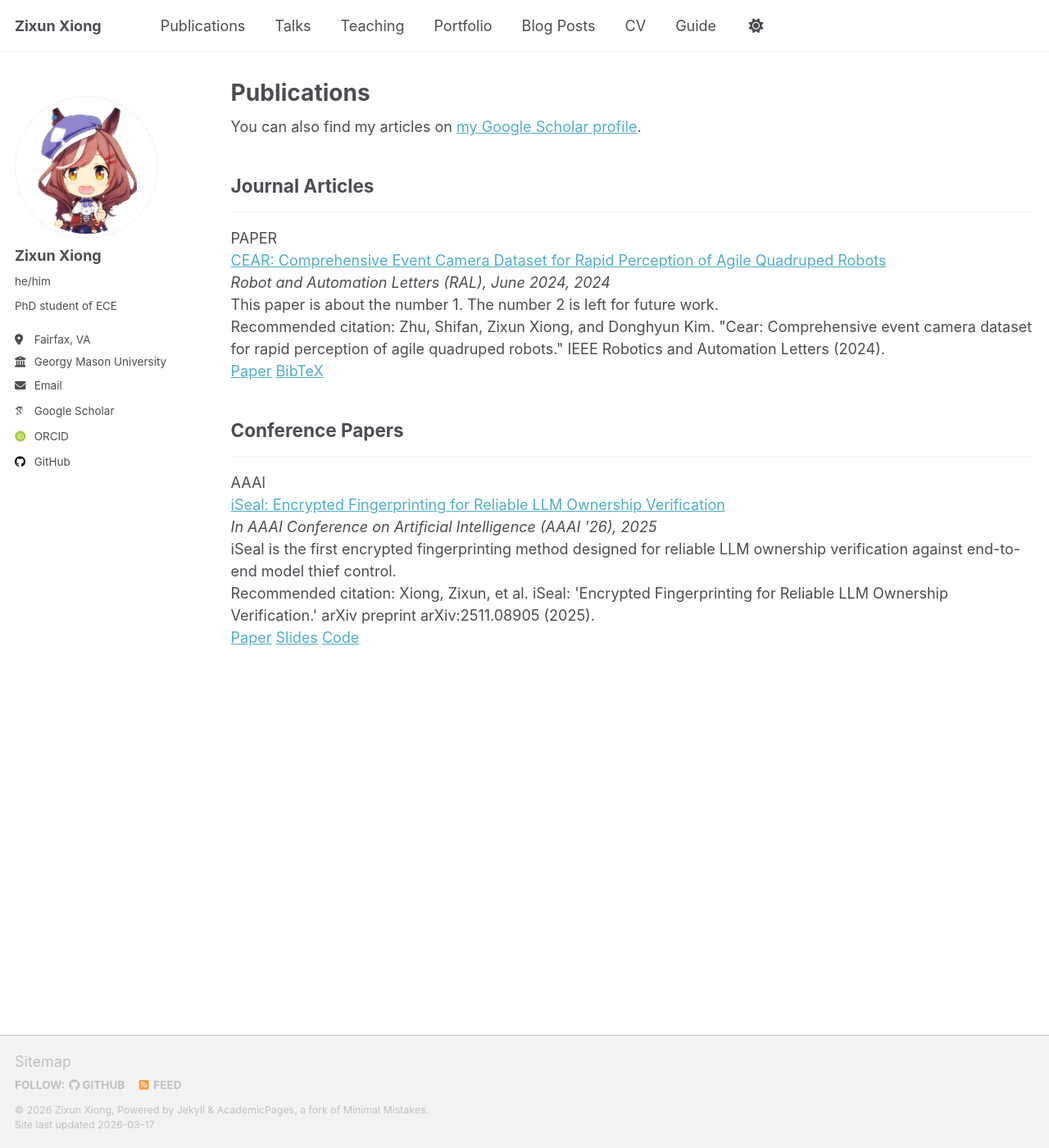
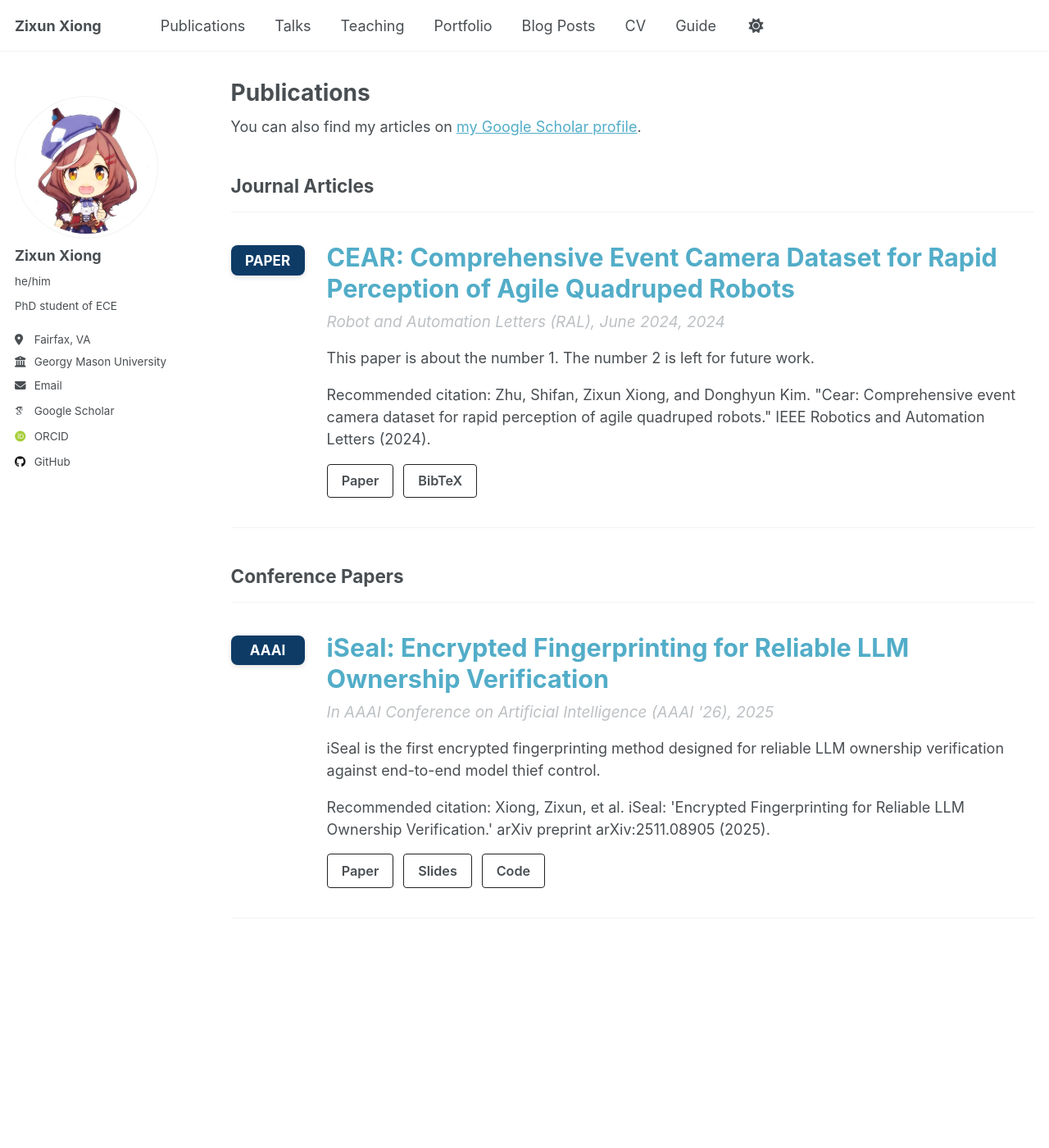
Before and after one commit to kitaharasetusna/zixun-xiong.github.io, a Jekyll site: the page built from _pages/publications.html, in a window 1280 px wide and 1400 px high. Shown: the whole window at 82% size. Built offline with Jekyll 4.4.1, drawn with Linux system fonts in a browser that asks for light colours; some web fonts are replaced; a script that is not in the unit is left out.

Commit message:
Update _archive.scss

```diff
--- a/_sass/layout/_archive.scss
+++ b/_sass/layout/_archive.scss
@@ -243,3 +243,103 @@
     }
   }
 }
+.pub-entry {
+  display: flex;
+  align-items: flex-start;
+  gap: 1.5rem;
+  margin: 2rem 0;
+  padding-bottom: 2rem;
+  border-bottom: 1px solid var(--global-border-color);
+}
+
+.pub-badge {
+  min-width: 90px;
+  text-align: center;
+  font-weight: 700;
+  font-size: 0.95rem;
+  line-height: 1;
+  padding: 0.55rem 0.9rem;
+  border-radius: 8px;
+  background: #0d3b66;
+  color: #fff;
+  box-shadow: 0 2px 6px rgba(0, 0, 0, 0.12);
+  margin-top: 0.2rem;
+}
+
+.pub-main {
+  flex: 1;
+}
+
+.pub-title {
+  font-size: 1.7rem;
+  font-weight: 700;
+  line-height: 1.25;
+  margin-bottom: 0.4rem;
+}
+
+.pub-title a {
+  text-decoration: none !important;
+}
+
+.pub-title a:hover {
+  text-decoration: underline !important;
+}
+
+.pub-authors {
+  font-size: 1.05rem;
+  margin-bottom: 0.25rem;
+}
+
+.pub-venue {
+  font-size: 1.05rem;
+  margin-bottom: 0.9rem;
+  color: var(--global-text-color-light);
+}
+
+.pub-excerpt {
+  margin-bottom: 1rem;
+}
+
+.pub-citation {
+  margin-bottom: 0.9rem;
+  color: var(--global-text-color);
+}
+
+.pub-links {
+  display: flex;
+  flex-wrap: wrap;
+  gap: 0.65rem;
+  margin-top: 0.5rem;
+}
+
+.pub-btn {
+  display: inline-block;
+  padding: 0.42rem 0.95rem;
+  border: 1px solid #222;
+  border-radius: 4px;
+  text-decoration: none !important;
+  font-size: 0.9rem;
+  font-weight: 600;
+  background: transparent;
+  color: inherit;
+}
+
+.pub-btn:hover {
+  background: #f3f4f6;
+}
+
+@media (max-width: 768px) {
+  .pub-entry {
+    flex-direction: column;
+    gap: 0.8rem;
+  }
+
+  .pub-badge {
+    min-width: unset;
+    width: fit-content;
+  }
+
+  .pub-title {
+    font-size: 1.35rem;
+  }
+}
```
